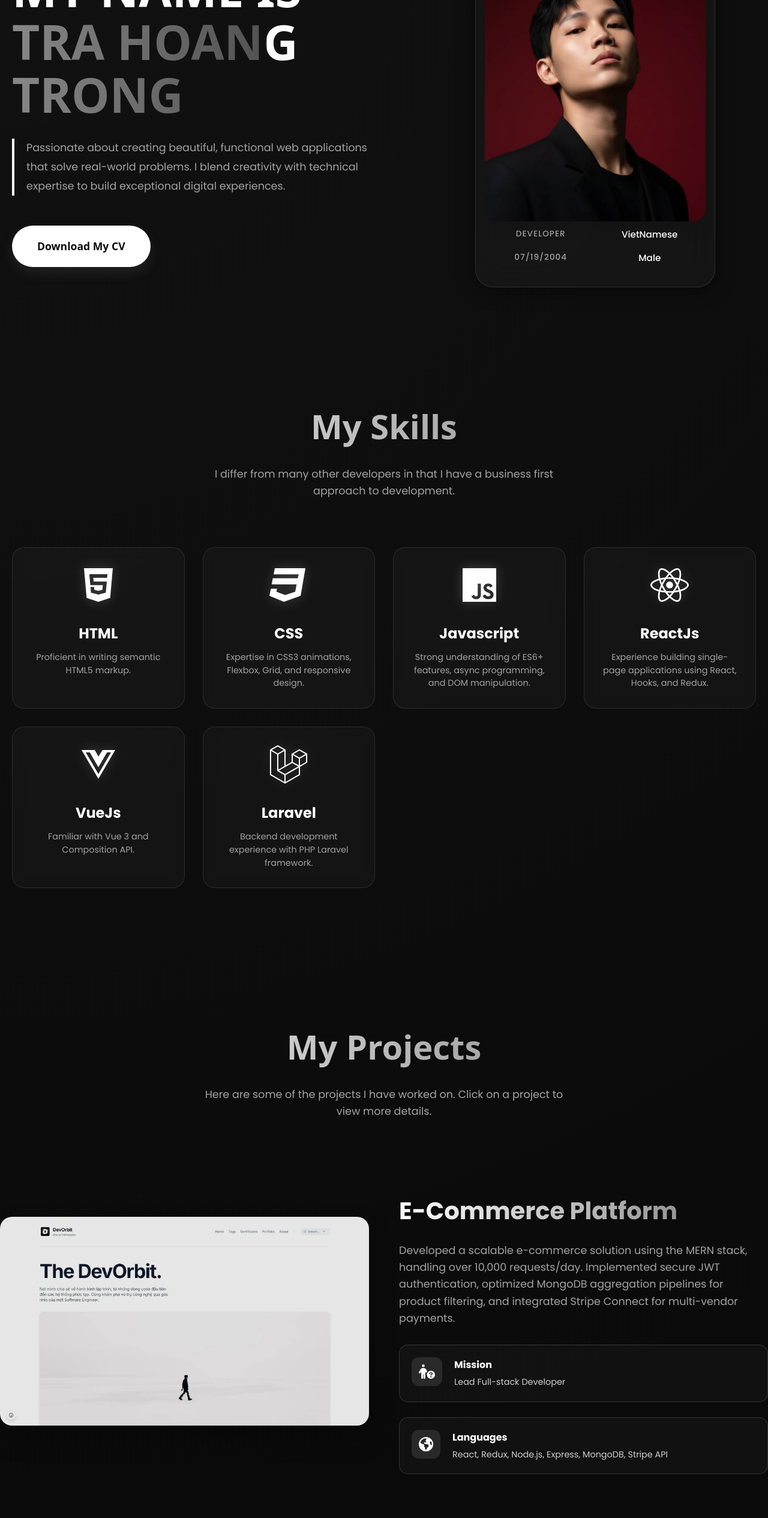
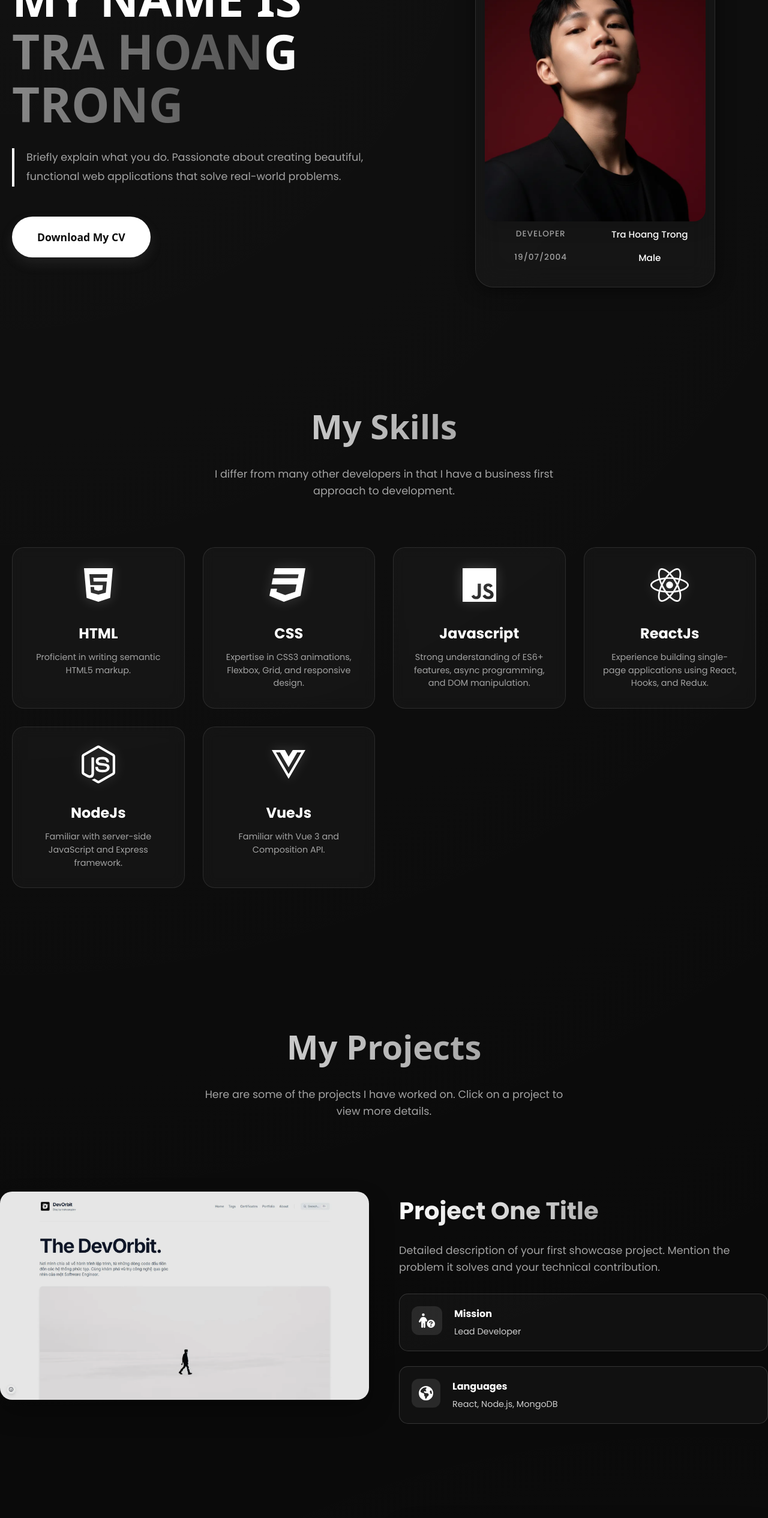
Before and after one commit to trahoangdev/portfolio-template-monochrome, a React (Create React App) app: page / in a window 1280 px wide. Shown: the part 234-2764 px from the top of the page at 60% size. Built offline with nearby package versions, Linux system fonts and the light colour scheme; a web font is replaced by a local one.

Commit message:
feat: implement core portfolio components, data, and documentation, and update README

```diff
--- a/src/components/Blog.js
+++ b/src/components/Blog.js
@@ -3,10 +3,11 @@ import { Link } from 'react-router-dom';
 import { FontAwesomeIcon } from '@fortawesome/react-fontawesome';
 import { faArrowLeft, faCalendarAlt, faClock } from '@fortawesome/free-solid-svg-icons';
 import '../styles/Blog.css';
+import { config } from '../data/config';
 
 const Blog = () => {
     useEffect(() => {
-        document.title = "Tech Notes | Tra Hoang Trong";
+        document.title = `Tech Notes | ${config.name}`;
         window.scrollTo(0, 0);
     }, []);
 
--- a/src/components/BlogPost.js
+++ b/src/components/BlogPost.js
@@ -8,6 +8,7 @@ import { dracula } from 'react-syntax-highlighter/dist/esm/styles/prism';
 import { FontAwesomeIcon } from '@fortawesome/react-fontawesome';
 import { faArrowLeft, faCalendarAlt } from '@fortawesome/free-solid-svg-icons';
 import '../styles/BlogPost.css';
+import { config } from '../data/config';
 
 const BlogPost = () => {
     const { slug } = useParams();
@@ -40,7 +41,7 @@ const BlogPost = () => {
                     setMeta(metaObj);
                     setContent(body);
                     if (metaObj.title) {
-                        document.title = `${metaObj.title} | Tra Hoang Trong Blog`;
+                        document.title = `${metaObj.title} | ${config.name} Blog`;
                     }
                 } else {
                     setContent(text);
--- a/src/components/Contacts.js
+++ b/src/components/Contacts.js
@@ -5,7 +5,7 @@ import { faInstagram, faLinkedin, faGithub } from '@fortawesome/free-brands-svg-
 import useScrollAnimation from '../hooks/useScrollAnimation';
 import Toast from './Toast';
 import '../styles/Contacts.css';
-
+import { config } from '../data/config';
 import emailjs from '@emailjs/browser';
 
 // ...
@@ -43,7 +43,7 @@ function Contacts() {
       from_name: formData.name,
       from_email: formData.email,
       message: formData.message,
-      to_name: 'Tra Hoang Trong', // Your name
+      to_name: config.name, // Your name
     };
 
     emailjs.send(SERVICE_ID, TEMPLATE_ID, templateParams, PUBLIC_KEY)
@@ -89,7 +89,7 @@ function Contacts() {
             <div className="icon"><FontAwesomeIcon icon={faPhone} /></div>
             <div className="text">
               <span>Phone</span>
-              <p>+84 842 366 570</p>
+              <p>{config.phone}</p>
             </div>
           </div>
 
@@ -97,7 +97,7 @@ function Contacts() {
             <div className="icon"><FontAwesomeIcon icon={faEnvelope} /></div>
             <div className="text">
               <span>Email</span>
-              <p>trahoangdev@gmail.com</p>
+              <p>{config.email}</p>
             </div>
           </div>
 
@@ -105,14 +105,14 @@ function Contacts() {
             <div className="icon"><FontAwesomeIcon icon={faMapMarkerAlt} /></div>
             <div className="text">
               <span>Location</span>
-              <p>Vietnam</p>
+              <p>{config.location}</p>
             </div>
           </div>
 
           <div className="social-links">
-            <a href="#" className="social-icon" aria-label="Github"><FontAwesomeIcon icon={faGithub} /></a>
-            <a href="#" className="social-icon" aria-label="LinkedIn"><FontAwesomeIcon icon={faLinkedin} /></a>
-            <a href="#" className="social-icon" aria-label="Instagram"><FontAwesomeIcon icon={faInstagram} /></a>
+            <a href={config.socials.github} className="social-icon" aria-label="Github"><FontAwesomeIcon icon={faGithub} /></a>
+            <a href={config.socials.linkedin} className="social-icon" aria-label="LinkedIn"><FontAwesomeIcon icon={faLinkedin} /></a>
+            <a href={config.socials.instagram} className="social-icon" aria-label="Instagram"><FontAwesomeIcon icon={faInstagram} /></a>
           </div>
         </div>
 
--- a/src/components/Footer.js
+++ b/src/components/Footer.js
@@ -4,13 +4,15 @@ import { FontAwesomeIcon } from '@fortawesome/react-fontawesome';
 import { faGithub, faLinkedin, faXTwitter } from '@fortawesome/free-brands-svg-icons';
 import '../styles/Footer.css';
 
+import { config } from '../data/config';
+
 const Footer = () => {
     return (
         <footer className="footer">
             <div className="footer-container">
                 <div className="footer-logo">
-                    <h2>TRAHOANGDEV</h2>
-                    <p>Building digital experiences with pixels and code.</p>
+                    <h2>{config.nickname}</h2>
+                    <p>{config.description}</p>
                 </div>
 
                 <div className="footer-links">
@@ -26,13 +28,13 @@ const Footer = () => {
                 <div className="footer-social">
                     <h3>Connect</h3>
                     <div className="social-icons">
-                        <a href="https://github.com" target="_blank" rel="noopener noreferrer" aria-label="GitHub">
+                        <a href={config.socials.github} target="_blank" rel="noopener noreferrer" aria-label="GitHub">
                             <FontAwesomeIcon icon={faGithub} />
                         </a>
-                        <a href="https://linkedin.com" target="_blank" rel="noopener noreferrer" aria-label="LinkedIn">
+                        <a href={config.socials.linkedin} target="_blank" rel="noopener noreferrer" aria-label="LinkedIn">
                             <FontAwesomeIcon icon={faLinkedin} />
                         </a>
-                        <a href="https://twitter.com" target="_blank" rel="noopener noreferrer" aria-label="Twitter">
+                        <a href={config.socials.twitter} target="_blank" rel="noopener noreferrer" aria-label="Twitter">
                             <FontAwesomeIcon icon={faXTwitter} />
                         </a>
                     </div>
--- a/src/components/Home.js
+++ b/src/components/Home.js
@@ -3,6 +3,8 @@ import { useDispatch } from 'react-redux';
 import { changeTabActive } from '../redux/actions';
 import useScrollAnimation from '../hooks/useScrollAnimation';
 import '../styles/Home.css';
+
+import { config } from '../data/config';
 
 function Home() {
     const scrollTab = useRef();
@@ -13,7 +15,7 @@ function Home() {
     // Reset active tab to home when mounting this component
     React.useEffect(() => {
         dispatch(changeTabActive('home'));
-        document.title = "Tra Hoang Trong | Portfolio";
+        document.title = config.seo.title;
         window.scrollTo(0, 0); // Ensure we start at the top
     }, [dispatch]);
 
@@ -46,13 +48,13 @@ function Home() {
         <section ref={scrollTab} className='home' id='home'>
             <div className="content">
                 <div className="name">
-                    MY NAME IS <span>TRA HOANG TRONG</span>
+                    MY NAME IS <span>{config.name}</span>
                 </div>
                 <div className="des">
-                    Passionate about creating beautiful, functional web applications that solve real-world problems. I blend creativity with technical expertise to build exceptional digital experiences.
+                    {config.description}
                 </div>
 
-                <a href="/democv.pdf" target="_blank" rel="noopener noreferrer" className='animation active '>
+                <a href={config.cvLink} target="_blank" rel="noopener noreferrer" className='animation active '>
                     Download My CV
                 </a>
             </div>
@@ -83,10 +85,10 @@ function Home() {
                         style={{ display: imageLoaded ? 'block' : 'none' }}
                     />
                     <div className="info">
-                        <div>Developer</div>
-                        <div>VietNamese</div>
-                        <div>07/19/2004</div>
-                        <div>Male</div>
+                        <div>{config.role}</div>
+                        <div>{config.nationality}</div>
+                        <div>{config.birthday}</div>
+                        <div>{config.gender}</div>
                     </div>
                 </div>
             </div>
--- a/src/components/NavBar.js
+++ b/src/components/NavBar.js
@@ -5,6 +5,8 @@ import { FontAwesomeIcon } from "@fortawesome/react-fontawesome";
 import { faBars, faMoon, faSun } from "@fortawesome/free-solid-svg-icons";
 import { Link } from 'react-router-dom';
 import '../styles/NavBar.css';
+
+import { config } from "../data/config";
 
 const NavBar = ({ activeTab, theme }) => {
     const dispatch = useDispatch();
@@ -42,7 +44,7 @@ const NavBar = ({ activeTab, theme }) => {
                 <div className="container">
                     <div className="logo">
                         <img src={theme === 'dark' ? "/logo-light.webp" : "/logo-dark.webp"} alt="Logo" />
-                        TRAHOANGDEV
+                        {config.nickname}
                     </div>
                     <nav className={statusNav}>
                         {
--- a/src/components/NotFound.js
+++ b/src/components/NotFound.js
@@ -1,10 +1,11 @@
 import React from 'react';
 import { Link } from 'react-router-dom';
 import '../styles/NotFound.css';
+import { config } from '../data/config';
 
 const NotFound = () => {
     React.useEffect(() => {
-        document.title = "404 Not Found | Tra Hoang Trong";
+        document.title = `404 Not Found | ${config.name}`;
     }, []);
 
     return (
--- a/src/components/ProjectDetail.js
+++ b/src/components/ProjectDetail.js
@@ -5,6 +5,7 @@ import { FontAwesomeIcon } from '@fortawesome/react-fontawesome';
 import { faArrowLeft, faGlobe } from '@fortawesome/free-solid-svg-icons';
 import { faGithub } from '@fortawesome/free-brands-svg-icons';
 import '../styles/ProjectDetail.css';
+import { config } from '../data/config';
 
 const ProjectDetail = () => {
     const { id } = useParams();
@@ -12,7 +13,7 @@ const ProjectDetail = () => {
 
     useEffect(() => {
         if (project) {
-            document.title = `${project.name} | Tra Hoang Trong`;
+            document.title = `${project.name} | ${config.name}`;
         }
         window.scrollTo(0, 0);
     }, [project]);
--- a/src/components/Uses.js
+++ b/src/components/Uses.js
@@ -3,10 +3,11 @@ import { Link } from 'react-router-dom';
 import { FontAwesomeIcon } from '@fortawesome/react-fontawesome';
 import { faArrowLeft, faLaptopCode, faKeyboard, faMicrochip } from '@fortawesome/free-solid-svg-icons';
 import '../styles/Uses.css';
+import { config } from '../data/config';
 
 const Uses = () => {
     useEffect(() => {
-        document.title = "Uses | Tra Hoang Trong";
+        document.title = `Uses | ${config.name}`;
         window.scrollTo(0, 0);
     }, []);
 
--- /dev/null
+++ b/src/data/config.js
@@ -0,0 +1,25 @@
+export const config = {
+    name: "TRA HOANG TRONG", //your name
+    nickname: "TRAHOANGDEV", //your nickname
+    role: "Developer", //your role
+    description: "Briefly explain what you do. Passionate about creating beautiful, functional web applications that solve real-world problems.",
+    email: "your.email@example.com", //your email
+    phone: "+84 123 456 789", //your phone
+    location: "Vietnam",
+    birthday: "19/07/2004", //your birthday
+    gender: "Male",    //your gender
+    nationality: "Tra Hoang Trong", //your nationality
+    cvLink: "/your-cv.pdf", //your cv link
+    socials: {
+        github: "https://github.com/yourusername", //your github link
+        linkedin: "https://linkedin.com/in/yourusername", //your linkedin link
+        twitter: "https://twitter.com/yourusername", //your twitter link
+        instagram: "https://instagram.com/yourusername" //your instagram link
+    },
+    seo: {
+        title: "TRA HOANG TRONG | Portfolio", //your title
+        description: "Professional portfolio and tech blog template built with React and Monochrome design.", //your description
+        keywords: "Portfolio, Developer, React, Template", //your keywords
+        ogImage: "/avatar.webp" //your og image
+    }
+};
--- a/src/data/projects.js
+++ b/src/data/projects.js
@@ -1,32 +1,32 @@
 export const projects = [
     {
         id: 1,
-        name: 'E-Commerce Platform',
-        des: 'Developed a scalable e-commerce solution using the MERN stack, handling over 10,000 requests/day. Implemented secure JWT authentication, optimized MongoDB aggregation pipelines for product filtering, and integrated Stripe Connect for multi-vendor payments.',
-        mission: 'Lead Full-stack Developer',
-        language: 'React, Redux, Node.js, Express, MongoDB, Stripe API',
+        name: 'Project One Title',
+        des: 'Detailed description of your first showcase project. Mention the problem it solves and your technical contribution.',
+        mission: 'Lead Developer',
+        language: 'React, Node.js, MongoDB',
         images: '/project1.webp',
         demoUrl: 'https://example.com',
-        githubUrl: 'https://github.com'
+        githubUrl: 'https://github.com/yourusername/project-one'
     },
     {
         id: 2,
-        name: 'DevChat - Real-time Messaging',
-        des: 'Architected a high-concurrency websocket server supporting 500+ active connections per node. Leveraged Redis Pub/Sub for horizontal scaling and Docker for containerized deployment. Features include end-to-end encrypted private chats and slack-like channels.',
-        mission: 'Backend Lead',
-        language: 'React, TypeScript, Node.js, Socket.io, Redis, Docker',
+        name: 'Project Two Title',
+        des: 'Detailed description of your second showcase project. Highlight key features, performance optimizations, or architectural decisions.',
+        mission: 'Frontend Artist',
+        language: 'Next.js, TypeScript, TailwindCSS',
         images: '/project2.webp',
         demoUrl: 'https://example.com',
-        githubUrl: 'https://github.com'
+        githubUrl: 'https://github.com/yourusername/project-two'
     },
     {
         id: 3,
-        name: 'Personal Portfolio V2',
-        des: 'A showcase of modern frontend capabilities featuring a custom-built scrolling engine, glassmorphism UI system, and dynamic theme switching with local storage persistence. Achieved 100/100 Lighthouse performance score through code splitting and asset optimization.',
-        mission: 'Frontend Architect',
-        language: 'React, Redux, SCSS, Webpack',
+        name: 'Project Three Title',
+        des: 'Detailed description of your third showcase project. Focus on user experience, design system, or specific complex logic you implemented.',
+        mission: 'UI/UX Designer',
+        language: 'React, Redux, SCSS',
         images: '/project2.webp',
         demoUrl: 'https://example.com',
-        githubUrl: 'https://github.com'
+        githubUrl: 'https://github.com/yourusername/project-three'
     }
 ];
--- a/src/data/skills.js
+++ b/src/data/skills.js
@@ -1,4 +1,4 @@
-import { faReact, faHtml5, faCss3, faJs, faVuejs, faLaravel } from '@fortawesome/free-brands-svg-icons';
+import { faReact, faHtml5, faCss3, faJs, faVuejs, faNodeJs } from '@fortawesome/free-brands-svg-icons';
 
 export const skills = [
     {
@@ -22,13 +22,13 @@ export const skills = [
         icon: faReact
     },
     {
+        name: 'NodeJs',
+        des: 'Familiar with server-side JavaScript and Express framework.',
+        icon: faNodeJs
+    },
+    {
         name: 'VueJs',
         des: 'Familiar with Vue 3 and Composition API.',
         icon: faVuejs
-    },
-    {
-        name: 'Laravel',
-        des: 'Backend development experience with PHP Laravel framework.',
-        icon: faLaravel
     }
 ];
```
Also changed, not shown: 2 other files (tests, documents, lock files or other folders).
